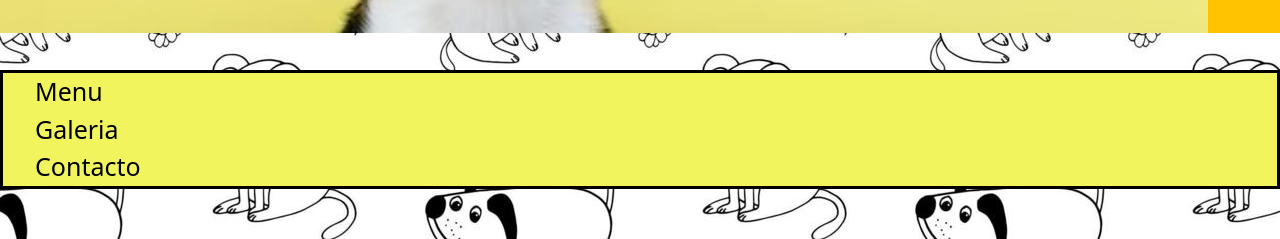
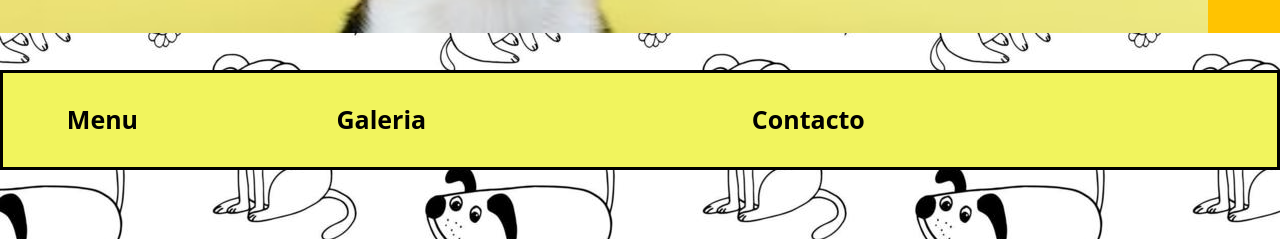
Before and after one commit to catalinaHenr/proyecto-tarea, a plain HTML site: page index.html in a window 1280 px wide. Shown: the part 330-569 px from the top of the page. Drawn offline with nearby package versions, Linux system fonts and the light colour scheme.

Commit message:
cambio menu

```diff
--- a/css/estilos.css
+++ b/css/estilos.css
@@ -7,15 +7,16 @@
     -o-background-size: cover;
     background-size: cover;
 }
+.menu{
+    padding-left: 5%;
+}
 .cajaMenu{
     font-size: 25px;
-    font-weight: 400;
+    font-weight: 400px;
     color: black;
     background-color:#F1F45D;
     border-style: solid;
     border-color: black;
-    text-align: left;
-    word-spacing: 0.4em;
 }
 ul {
     /*  display: flex;
--- a/index.html
+++ b/index.html
@@ -9,21 +9,30 @@
     <link rel="stylesheet" href="css/estilos.css">
 </head>
 <body background="img/fondoIndex.jpg">
-    <div id="carouselExampleSlidesOnly" class="carousel slide" data-bs-ride="carousel">
+    <header>
+      <div id="carouselExampleSlidesOnly" class="carousel slide" data-bs-ride="carousel" >
           <div class="carousel-inner">
             <div class="carousel-item active">
-            <img src="img/perro1.jpg" class="d-block w-100" alt="banner1">
+              <img src="img/perro1.jpg"  width="100%"  alt="banner1">
             </div>
             <div class="carousel-item">
-            <img src="img/perro2.jpg" class="d-block w-100" alt="banner2">
+              <img src="img/perro2.jpg"  width="100%"  alt="banner2">
             </div>
             <div class="carousel-item">
-            <img src="img/perro3.jpg" class="d-block w-100" alt="banner3">
+              <img src="img/perro3.jpg"  width="100%"  alt="banner3">
             </div>
           </div>
       </div>
+    </header>
 
-    <ul class="cajaMenu">
+    <table class="cajaMenu" width="100%" height="100px">
+      <tr class="menu">
+        <th class="menu"><a class="nav-link active" aria-current="page" href="file:///C:/xampp/htdocs/proyecto-tarea/index.html">Menu</a></th>
+        <th class="galeria"><a class="nav-link" href="file:///C:/xampp/htdocs/proyecto-tarea/galeria.html">Galeria</a></th>
+        <th class="contacto"><a class="nav-link" href="file:///C:/xampp/htdocs/proyecto-tarea/contacto.html">Contacto</a></th>
+      </tr>
+    </table>
+    <!--<ul class="cajaMenu">
         <li class="menu">
           <a class="nav-link active" aria-current="page" href="file:///C:/xampp/htdocs/proyecto-tarea/index.html">Menu</a>
         </li>
@@ -33,7 +42,7 @@
         <li class="contacto">
           <a class="nav-link" href="file:///C:/xampp/htdocs/proyecto-tarea/contacto.html">Contacto</a>
         </li>
-    </ul>
+    </ul>-->
 
     <script
       src="https://cdn.jsdelivr.net/npm/@popperjs/core@2.11.6/dist/umd/popper.min.js"
@@ -45,7 +54,5 @@
       integrity="sha384-mQ93GR66B00ZXjt0YO5KlohRA5SY2XofN4zfuZxLkoj1gXtW8ANNCe9d5Y3eG5eD"
       crossorigin="anonymous"
     ></script>
-
-
   </body>
 </html>
```
Lines whose indentation alone changed are shown as unchanged.
